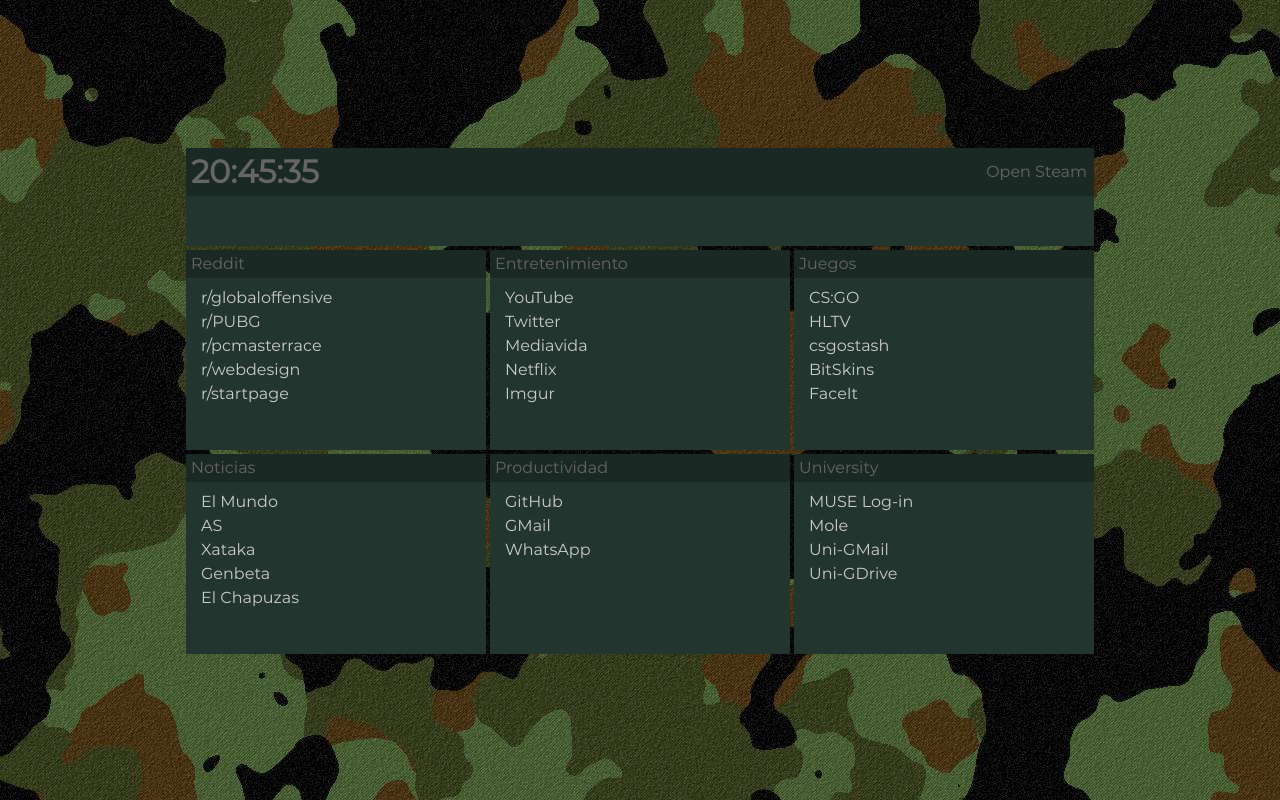
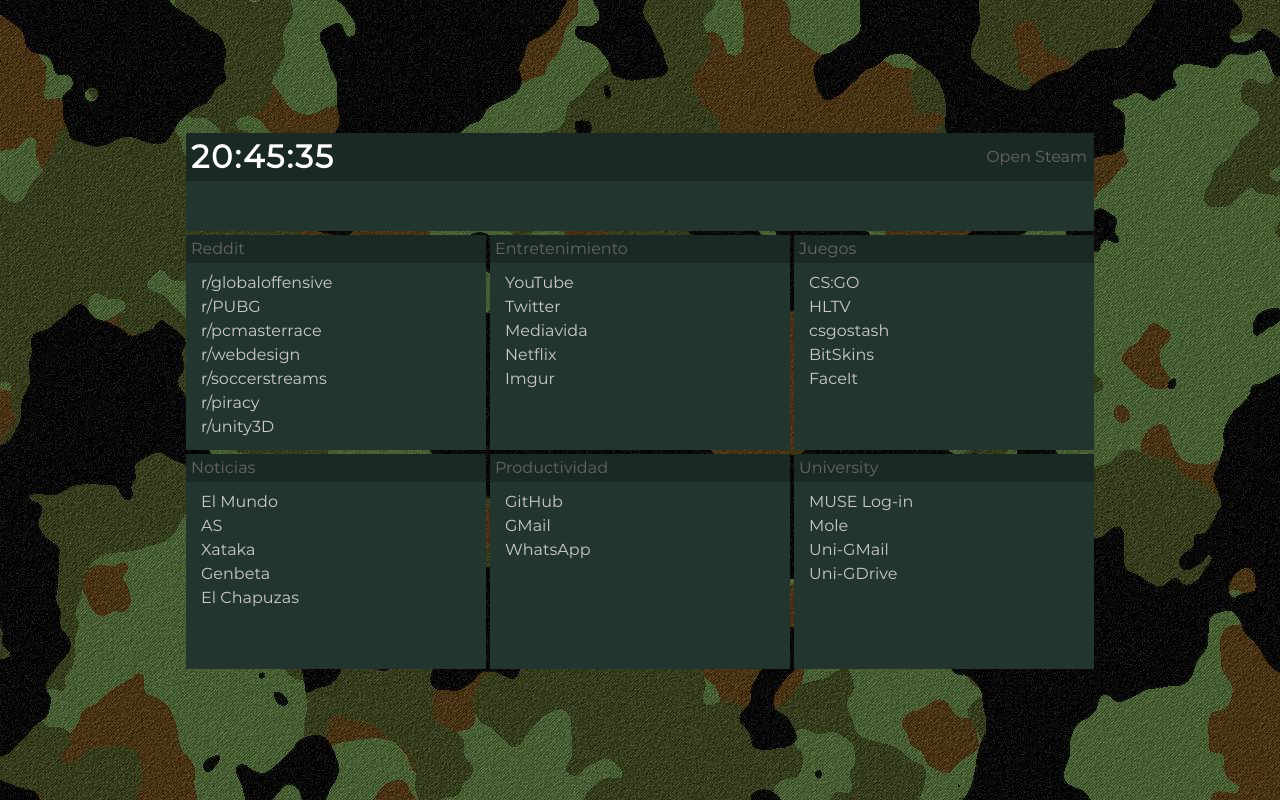
Before and after one commit to fmonper1/dome-startpage, a plain HTML site: page index.html in a window 1280 px wide. Drawn offline with Linux system fonts and the light colour scheme.

Commit message:
Updated links

```diff
--- a/dome.js
+++ b/dome.js
@@ -39,7 +39,9 @@ var sites = {
 				"r/pcmasterrace"	: "https://www.reddit.com/r/pcmasterrace/",
 				"r/webdesign"		: "https://www.reddit.com/r/web_design/",
 				"r/pcmasterrace"	: "https://www.reddit.com/r/pcmasterrace/",
-				"r/startpage"		: "https://www.reddit.com/r/startpages/",
+				"r/soccerstreams"	: "https://www.reddit.com/r/soccerstreams",
+				"r/piracy"			: "https://www.reddit.com/r/piracy",
+				"r/unity3D"			: "https://www.reddit.com/r/unity3D",
 			},
 			"Entretenimiento": {
 				"YouTube"			: "https://www.youtube.com/",
--- a/index.html
+++ b/index.html
@@ -18,7 +18,7 @@
 		div#links > div.section {
 			display: inline-block;
 			vertical-align: top;
-			height: 200px;
+			height: 215px;
 			width: 300px;
 			margin: 2px;
 		}
--- a/style.css
+++ b/style.css
@@ -59,6 +59,8 @@ body > div#main > span > div#static_links > span#clock {
 	margin-right: 15px;
 	font-size: 32px;
 	font-weight: bold;
+	color: white;
+    letter-spacing: 2px;
 }
 
 body > div#main > span > div#static_links > span:first-of-type {
```
Also changed, not shown: bg4.jpg (added).
